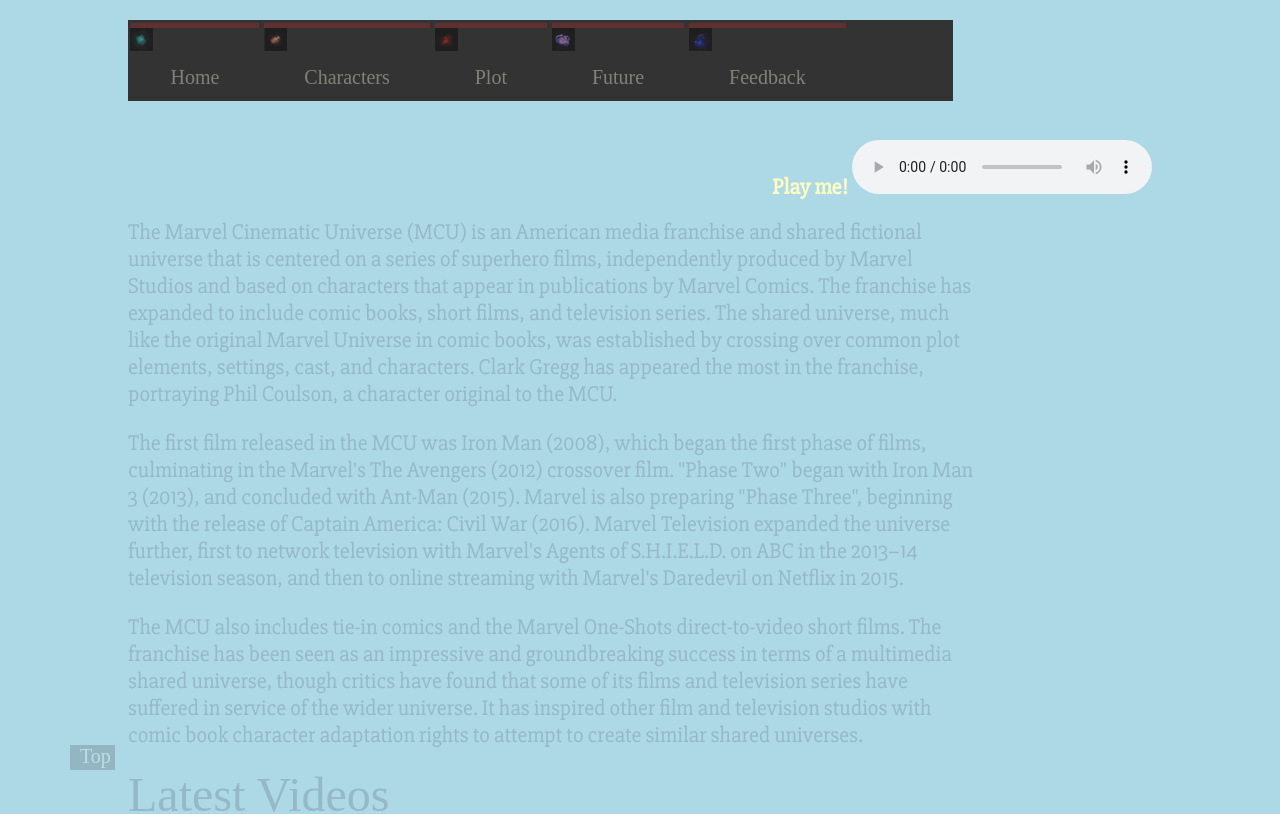
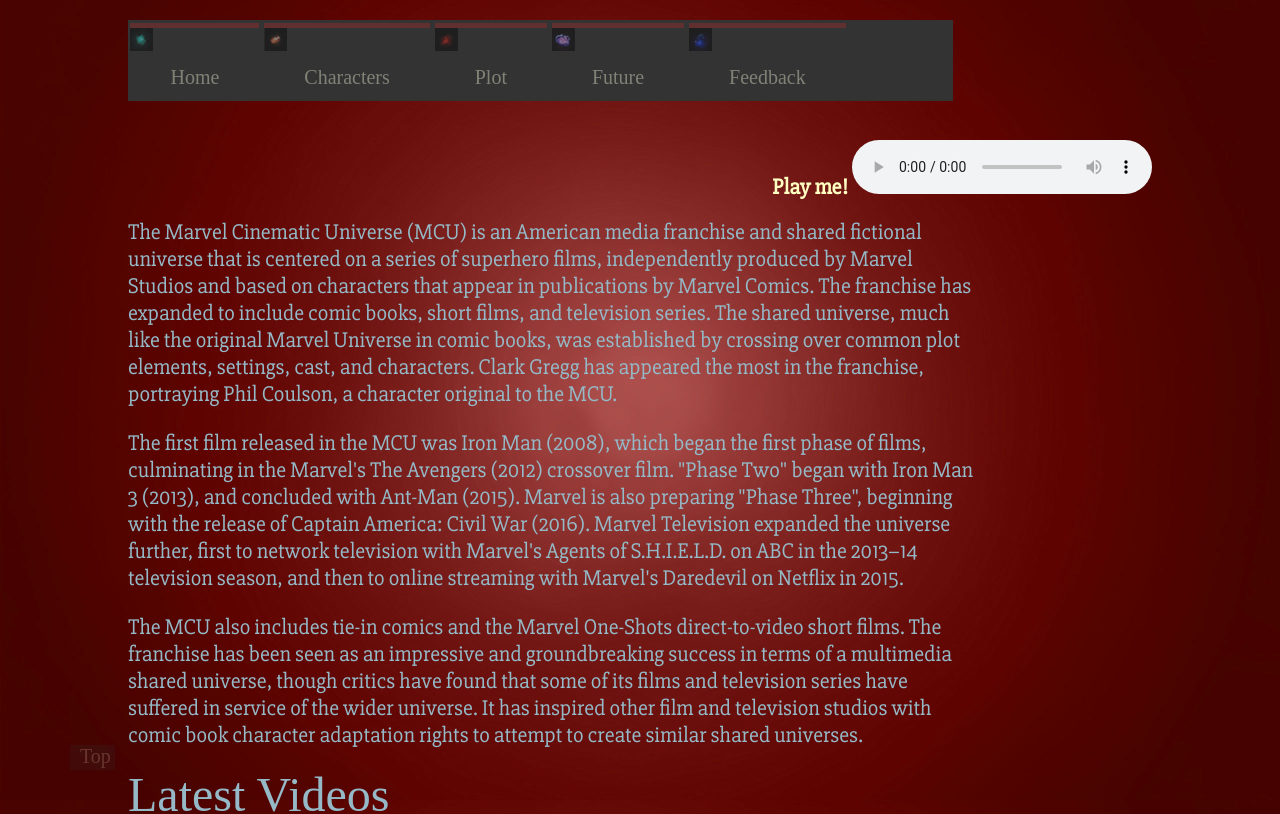
Before and after one commit to sinchiyap/mcuexplained, a plain HTML site: page index.html in a window 1280 px wide. Shown: the top 814 px of the page. Drawn offline with nearby package versions, Linux system fonts and the light colour scheme; a web font is replaced by a local one.

Commit message:
Update index.css

```diff
--- a/stylesheets/index.css
+++ b/stylesheets/index.css
@@ -1,5 +1,5 @@
 body {
-    background-color: lightblue;
+    background-image: url("../images/background.jpg");
     background-size: 100% 100%;
     background-attachment: fixed;
     width: 80%;
```
